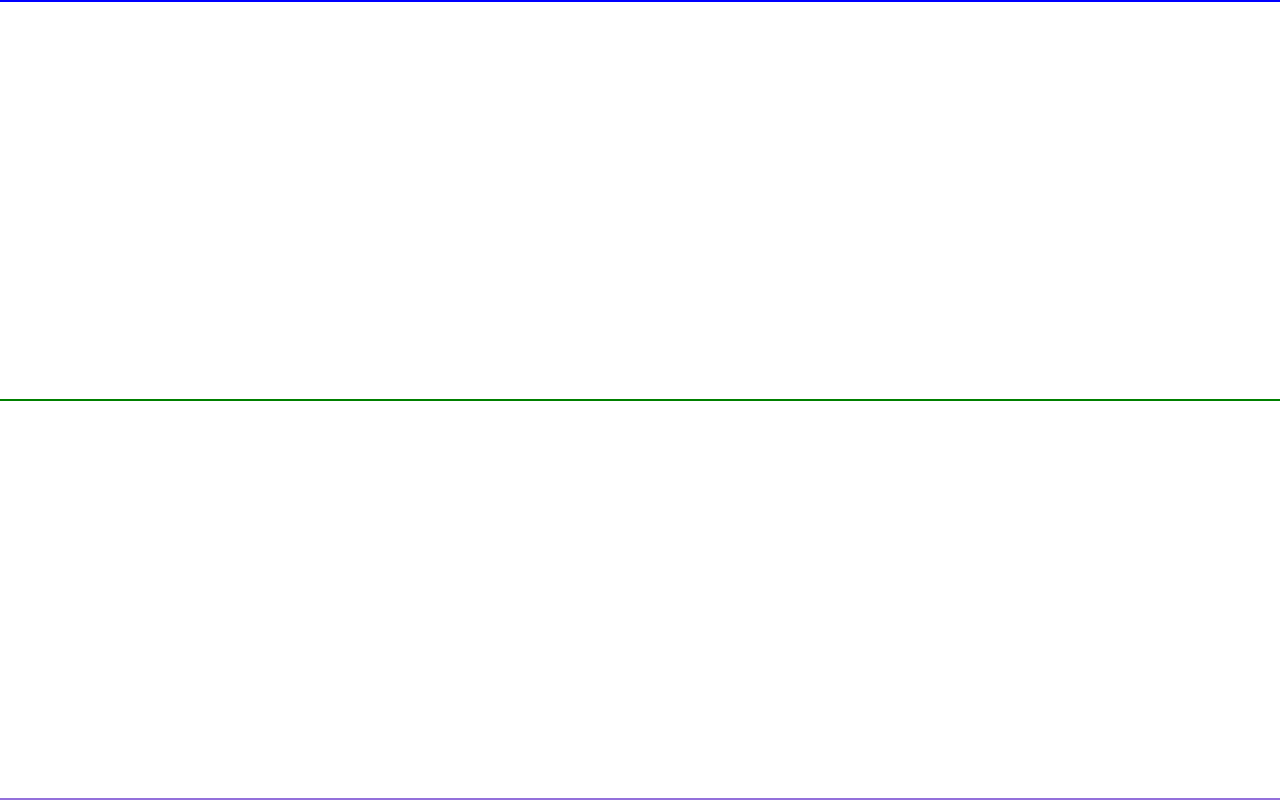
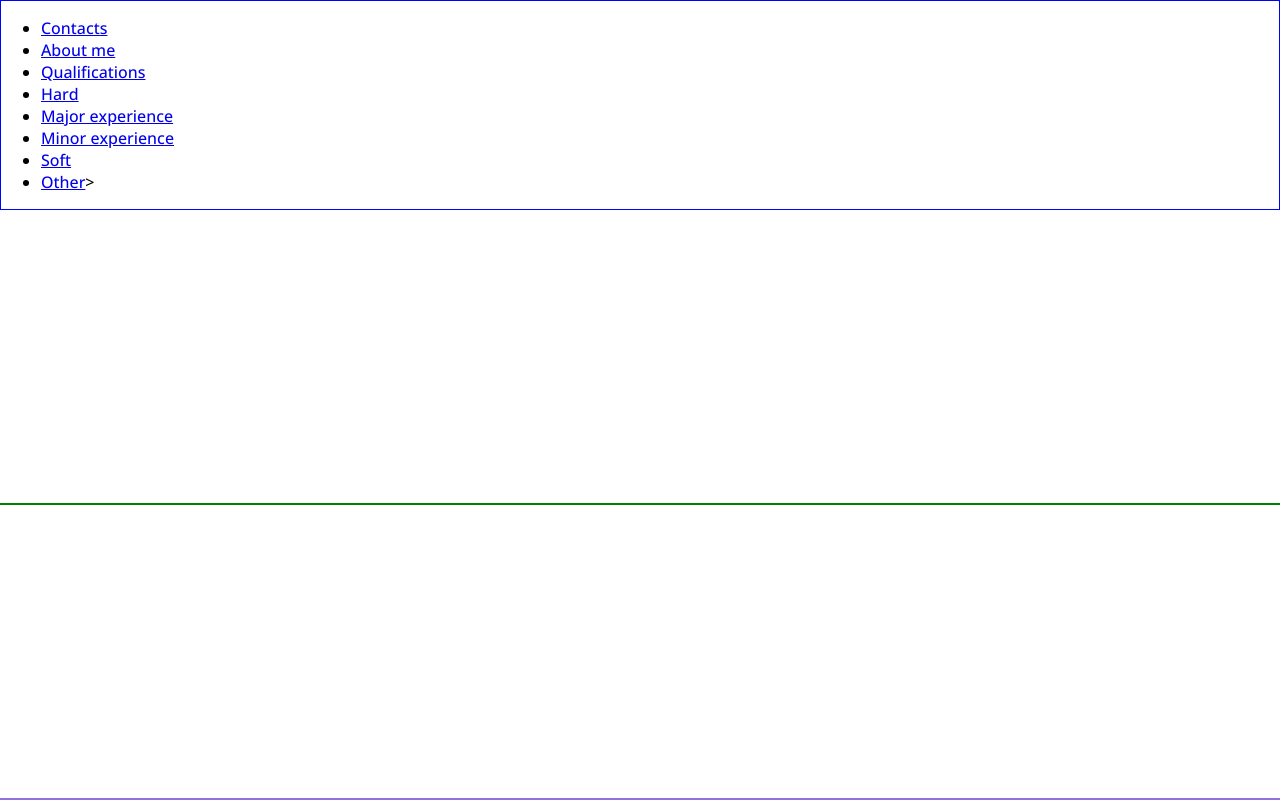
Before and after one commit to revenever/rsschool-cv, a plain HTML site: page index.html in a window 1280 px wide. Drawn offline with nearby package versions, Linux system fonts and the light colour scheme.

Commit message:
feat: add header

```diff
--- a/index.html
+++ b/index.html
@@ -15,9 +15,30 @@
 
 </head>
 <body>
-    <header class = "header"></header>
-    <main class = "main"></main>
-    <footer class="footer"></footer>
+    <header class = "header">
+        <div class="container"></div>
+        <nav class="nav">
+            <ul class="nav-list">
+                <li class="nav-item"><a href="#contacts" class="nav-link">Contacts</a></li>
+                <li class="nav-item"><a href="#aboutme" class="nav-link">About me</a></li>
+                <li class="nav-item"><a href="#qualifications" class="nav-link">Qualifications</a>
+                    <li class="nav-item"><a href="#hard" class="nav-link">Hard</a></li>
+                        <li class="nav-item"><a href="#major" class="nav-link">Major experience</a></li>
+                        <li class="nav-item"><a href="#minor" class="nav-link">Minor experience</a></li>
+                    <li class="nav-item"><a href="#soft" class="nav-link">Soft</a></li>
+                    <li class="nav-item"><a href="#other" class="nav-link">Other</a>></li>
+                </li>
+            </ul>
+        </nav>
+    </header>
+
+    <main class = "main">
+        <div class="container"></div>
+    </main>
+
+    <footer class="footer">
+        <div class="container"></div>
+    </footer>
 
 </body>
 </html>
--- a/style.css
+++ b/style.css
@@ -12,10 +12,15 @@ justify-content: space-between;
 }
 header {
     border: 1px solid blue;
+
 }
 main {
     border: 1px solid green;
 }
- footer {
+footer {
     border: 1px solid mediumpurple;
 }
+.container {
+    max-width: 1440px;
+    margin: 0 auto;
+}
```
Also changed, not shown: 1 other file.
